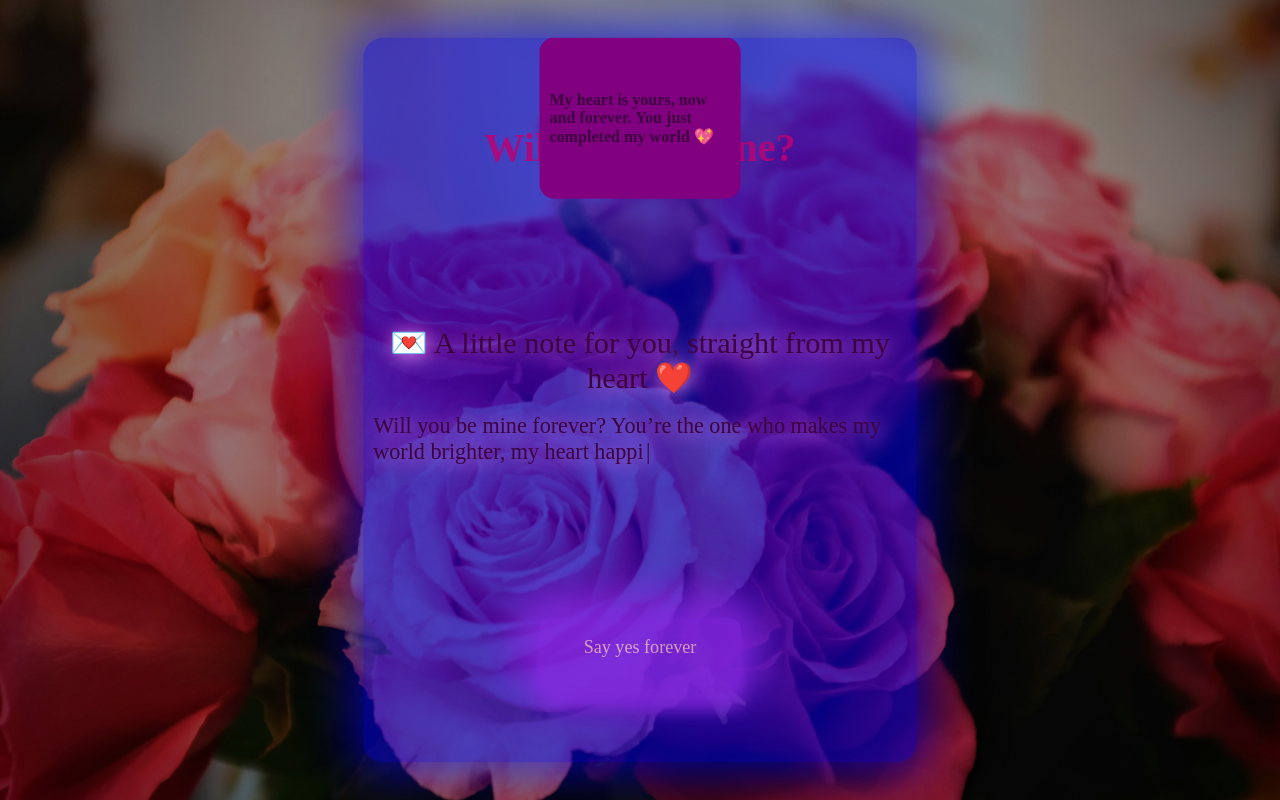
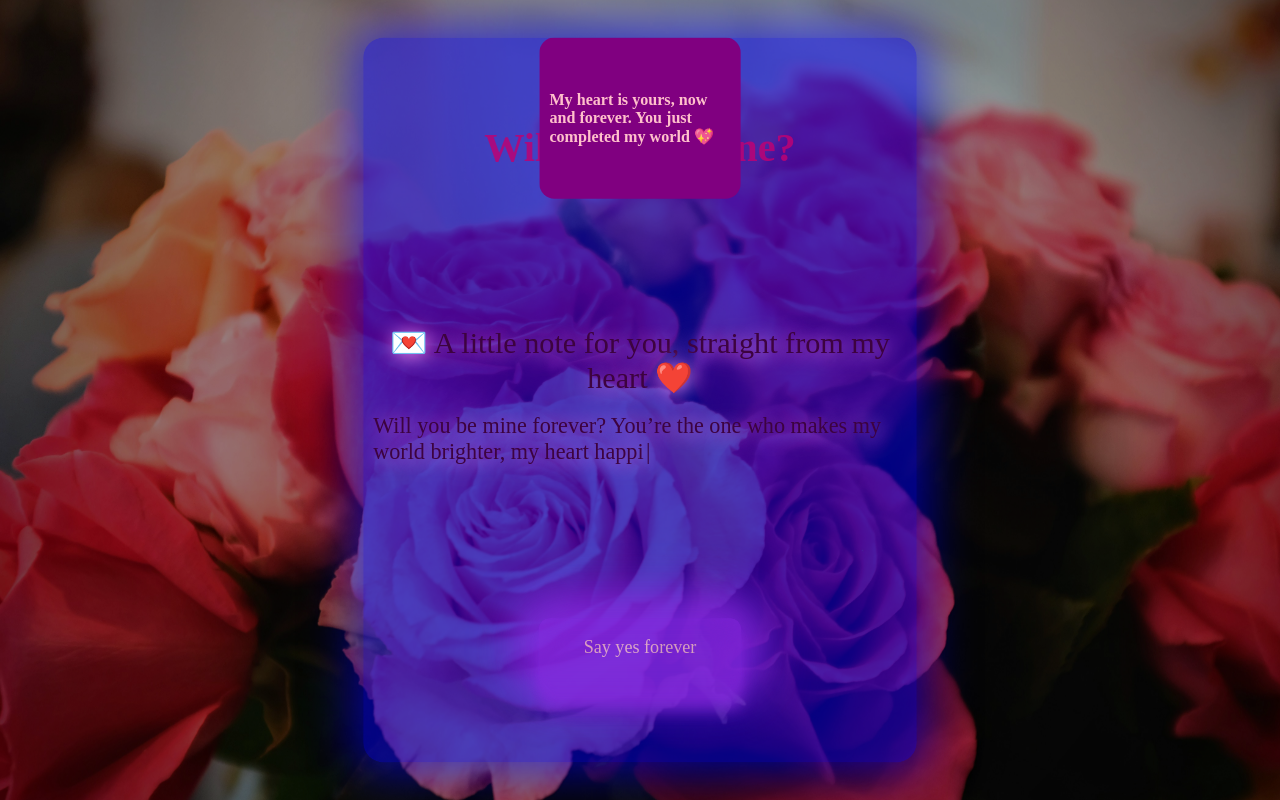
Before and after one commit to Prince-Bhattrai/Propose, a React (Vite) app: page / in a window 1280 px wide. Both pictures are taken after a click on the button "Say yes forever". Built offline with nearby package versions, Linux system fonts and the light colour scheme.

Commit message:
Update App.jsx

```diff
--- a/src/App.jsx
+++ b/src/App.jsx
@@ -42,7 +42,7 @@ function App() {
 
           {sayYes && (
             <div style={{padding:"10px"}} className="yes-box" onClick={() => setSayYes(!sayYes)}>
-              <p >My heart is yours, now and forever. You just completed my world 💖</p>
+              <p style={{color:"pink"}} >My heart is yours, now and forever. You just completed my world 💖</p>
 
             </div>
           )}
```
